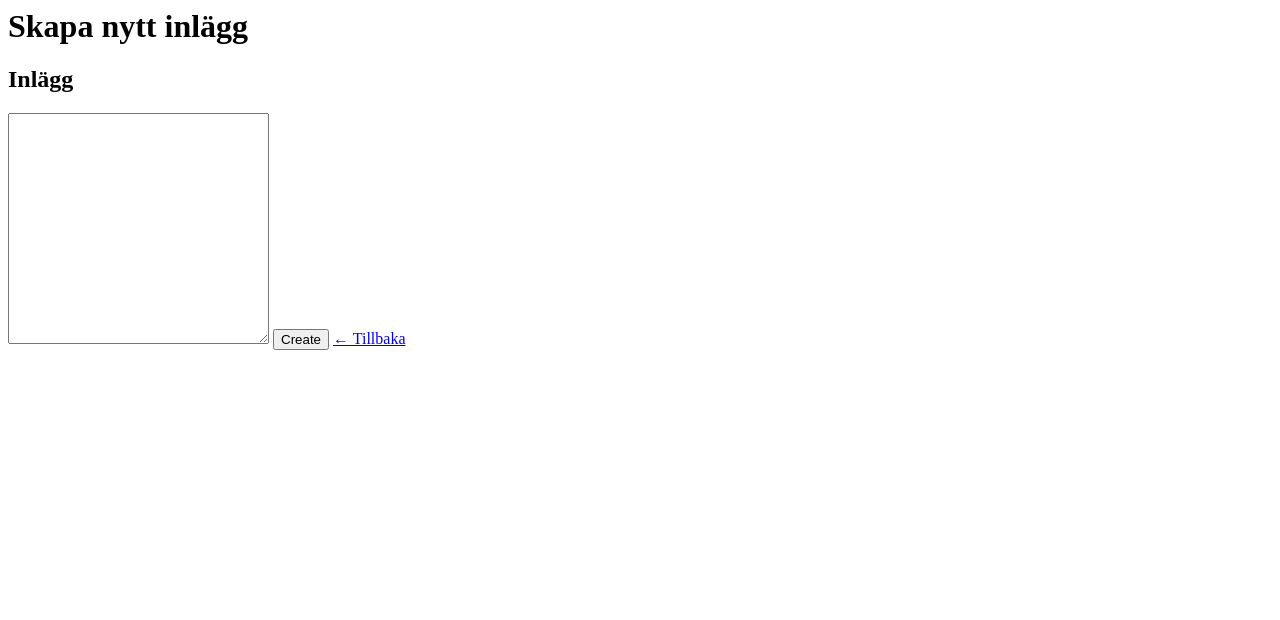
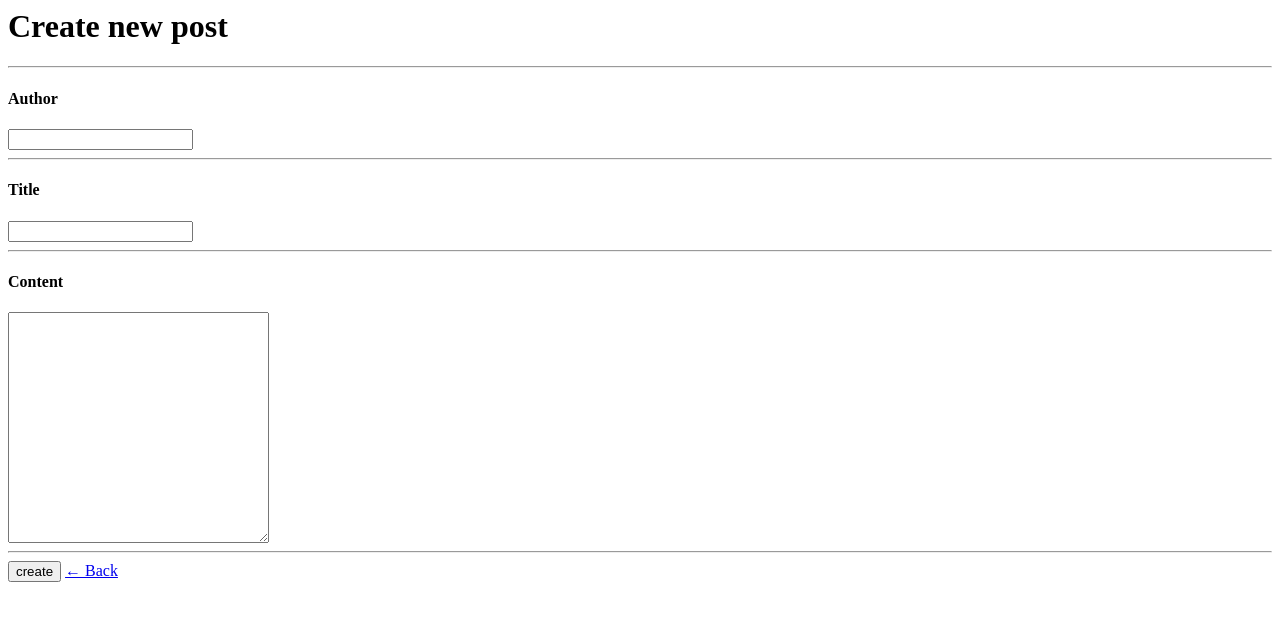
Before and after one commit to JesperHagman/Blogg, a plain HTML site: page blog-client-template/admin/create-post.html in a window 1280 px wide. Drawn offline with Linux system fonts and the light colour scheme.

Commit message:
finnish create utan css

```diff
--- a/blog-client-template/admin/create-post.html
+++ b/blog-client-template/admin/create-post.html
@@ -8,14 +8,22 @@
 <body>
 
     <div id="container">
-        <h1>Skapa nytt inlägg</h1>
+        <h1>Create new post</h1>
 
+        <hr>
         <form id="hej">
-            <h2>Inlägg</h2>
+            <h4>Author</h4>
+            <input type="text" name="author">
+            <hr>
+            <h4>Title</h4>
+            <input type="text" name="title">
+            <hr>
+            <h4>Content</h4>
             <textarea name="content" id="content-textarea" cols="30" rows="15"></textarea>
+            <hr>
+            <input id="submit" type="submit" value="create">
 
-            <input type="submit" value="Create">
-            <a href="index.html">&#x2190; Tillbaka</a>
+            <a href="index.html">&#x2190; Back</a>
         </form>
     </div>
 
--- a/blog-client-template/admin/js/create-post.js
+++ b/blog-client-template/admin/js/create-post.js
@@ -5,17 +5,27 @@ window.onload = function() {
 
 function createPunEvent() {
     let form = document.getElementById('hej');
+    let content = document.getElementById("content");
+    let submit = document.getElementById("submit");
 
     form.addEventListener('submit', async function(e) {
+        e.preventDefault();
+        let formData = new FormData(form);
+        formDataObject = {
+            "content": formData.get('content'),
+            "author": formData.get('author'),
+            "title": formData.get('title')
+        }
 
-        e.preventDefault();
+
         try {
-            await fetch('', {
+            await fetch('http://localhost:5000/posts', {
                 method: 'POST',
                 headers: {
                     'Content-Type': 'application/json',
                 },
                 body: JSON.stringify(formDataObject),
+
             })
 
             location.replace('index.html');
```
